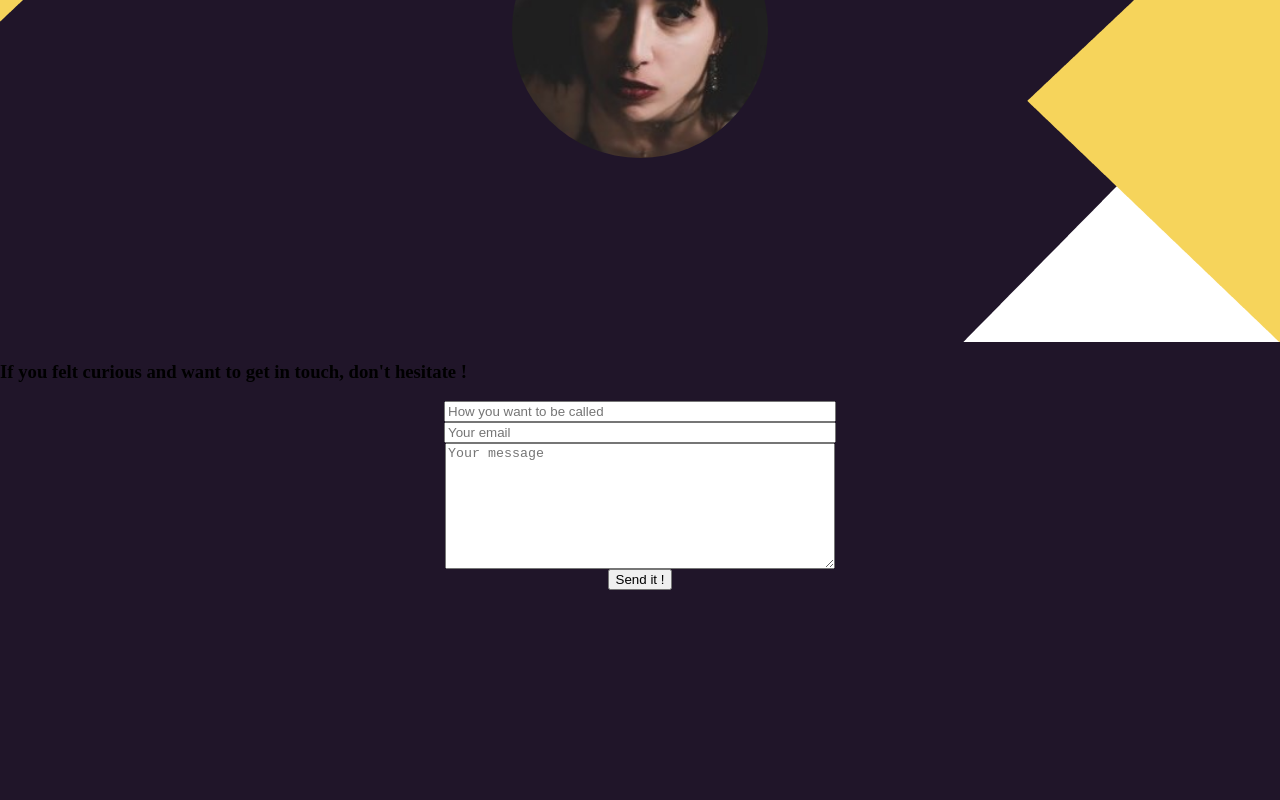
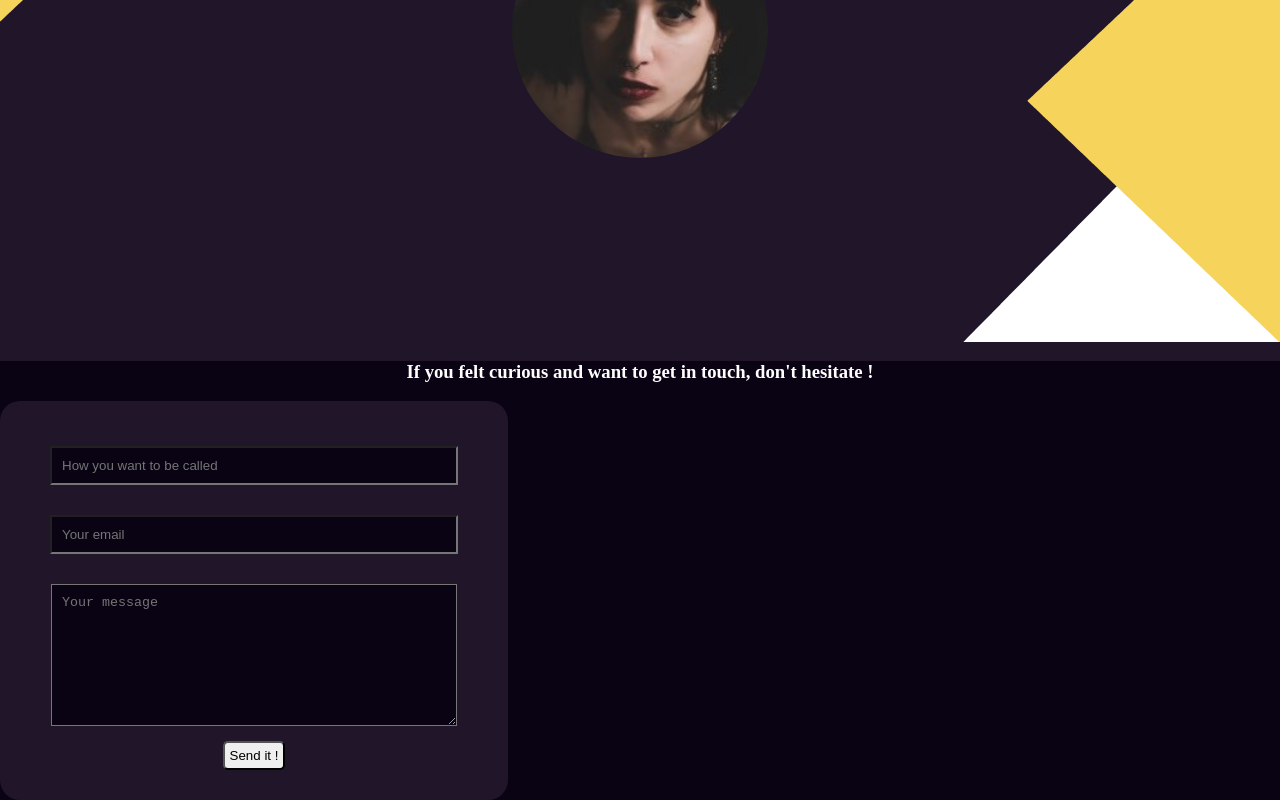
Before and after one commit to MoumouLD/marield.github.io, a React (Create React App) app in the folder portfolio/: page / in a window 1280 px wide. Shown: the part 458-1258 px from the top of the page. Before the commit the page ends 1048 px from the top, so only its background shows below. Built offline with nearby package versions, Linux system fonts and the light colour scheme; a web font is replaced by a local one.

Commit message:
add contact to nav (not working)

```diff
--- a/portfolio/src/containers/Contact/Contact.css
+++ b/portfolio/src/containers/Contact/Contact.css
@@ -1,14 +1,30 @@
 #contact_container {
     width: 100vw;
+    background-color: #090314;
+}
+h3 {
+    color: white;
+    text-align: center;
 }
 
 #form {
     display: flex;
     flex-direction: column;
     align-items: center;
+    background-color: #211529;
+    width: 35%;
+    padding: 30px;
+    border-radius: 20px;
 }
 
 #contact_container form input, textarea{
     width: 30vw;
+    padding: 10px;
+    margin: 15px;
+    background-color: #090314;
+}
 
+#form button{
+    padding: 5px;
+    border-radius: 5px;
 }
--- a/portfolio/src/containers/Navbar/Nav.jsx
+++ b/portfolio/src/containers/Navbar/Nav.jsx
@@ -26,7 +26,7 @@ const Nav = () => {
             <ul className="nav_container_list">
                 <li className="list_items linkedin"> <a href="https://www.linkedin.com/in/marieledu/" target="_blank"><BsLinkedin/></a></li>
                 <li className="list_items github"> <a href="https://github.com/MoumouLD" target="_blank"><BsGithub/></a></li>
-                <li className="list_items mail"><RiMailSendFill/></li>
+                <li className="list_items mail"> <a href='#contact_form'><RiMailSendFill/></a></li>
                 <li className="list_items pdf"><a href={CV} target="_blank" rel="noreferrer"><BsFillFileEarmarkPdfFill/></a></li>
             </ul>
         </nav>
```
